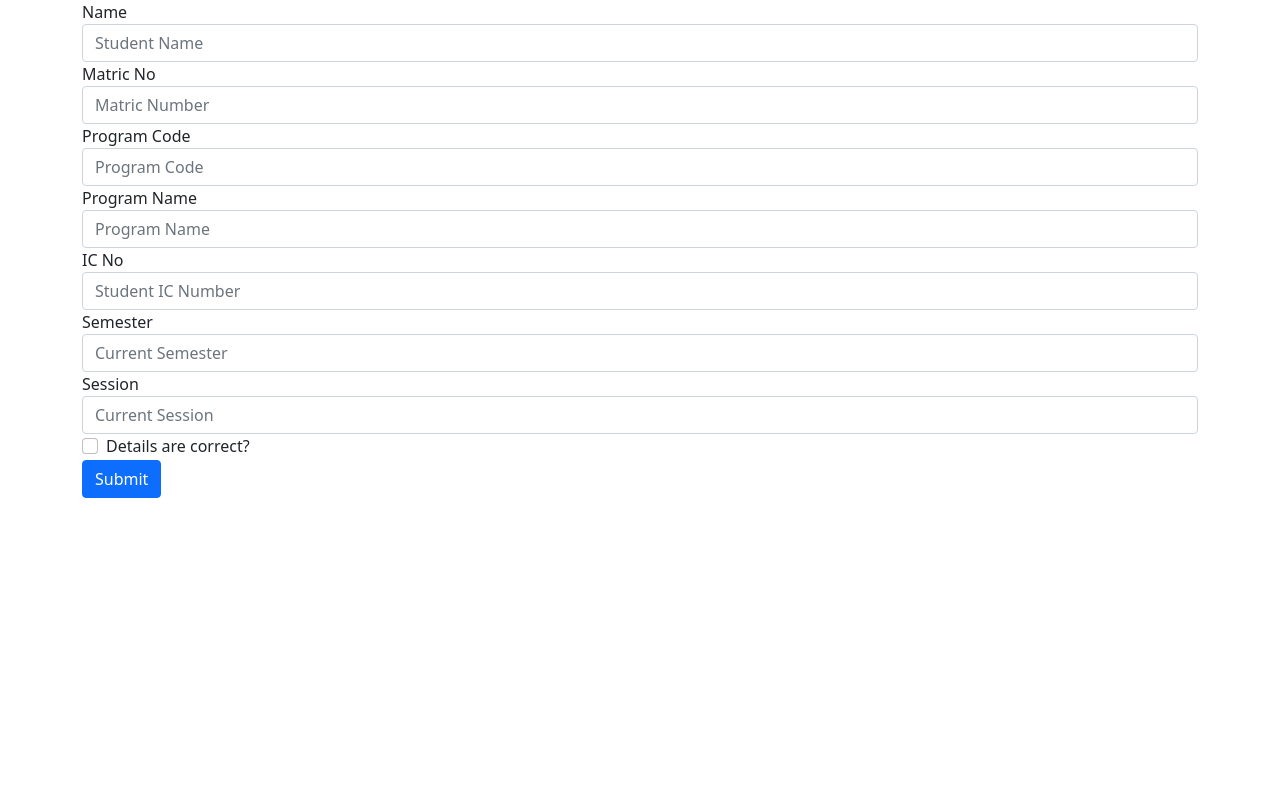
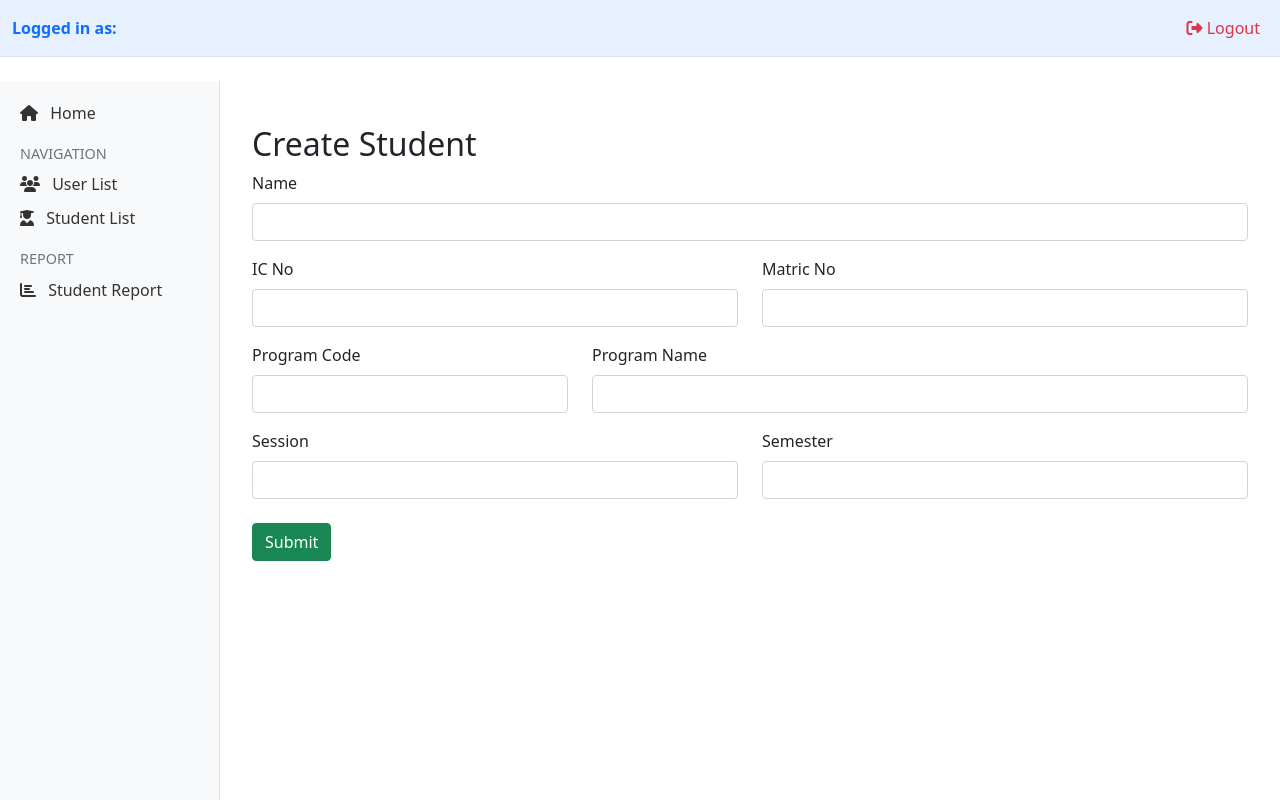
Before and after one commit to kingfisher11/py-training, a Flask app: template templates/student/student_form.html in a window 1280 px wide. Run offline with Flask 3, Linux system fonts and the light colour scheme; the template is opened without the code that fills it, so the values that code supplies are empty; some libraries are stand-ins or nearby versions.

Commit message:
add authentication, csrf form, dashboard

```diff
--- a/__init__.py
+++ b/__init__.py
@@ -4,9 +4,11 @@ from flask import Flask
 from flask_sqlalchemy import SQLAlchemy
 from sqlalchemy import text
 from flask_migrate import Migrate
+from flask_wtf import CSRFProtect
 
 import psycopg2
 import os
+csrf = CSRFProtect()
 
 db = SQLAlchemy()
 migrate = Migrate()
@@ -27,10 +29,14 @@ def create_app():
     from einvoicing.user.views import user
     from einvoicing.invoice.views import invoice
     from einvoicing.student.views import student
+    from einvoicing.auth.views import auth
+    from einvoicing.home.views import home
 
+    app.register_blueprint(auth, url_prefix='/auth')
     app.register_blueprint(user, url_prefix='/usr')
     app.register_blueprint(invoice, url_prefix='/inv')
     app.register_blueprint(student, url_prefix='/std')
+    app.register_blueprint(home)
 
     # Upload settings
     UPLOAD_FOLDER = os.path.join(os.getcwd(), 'uploads')
@@ -48,5 +54,5 @@ def create_app():
             return "Database connected successfully!"
         except Exception as e:
             return f"Database connection failed: {str(e)}"
-
+    csrf.init_app(app)
     return app
--- a/student/views.py
+++ b/student/views.py
@@ -8,6 +8,8 @@ from einvoicing.club.models import Club
 import pandas as pd
 import matplotlib.pyplot as plt
 from werkzeug.utils import secure_filename
+from einvoicing.utils import login_required
+
 import io
 import os
 
@@ -63,6 +65,7 @@ def delete_student(id):
     return redirect(url_for('student.list_student'))  # Replace with your actual listing route
 
 @student.route("/list")
+@login_required
 def list_student():
     keyword = request.args.get('keyword', '').strip()
     page = request.args.get('page', 1, type=int)
--- a/templates/base.html
+++ b/templates/base.html
@@ -5,16 +5,108 @@
     <meta name="viewport" content="width=device-width, initial-scale=1.0">
     <title>Sistem Inbois</title>
     <link href="https://cdn.jsdelivr.net/npm/bootstrap@5.0.2/dist/css/bootstrap.min.css" rel="stylesheet">
-    <!-- Font Awesome CDN -->
+    <script src="https://cdn.jsdelivr.net/npm/bootstrap@5.3.0/dist/js/bootstrap.bundle.min.js"></script>
+
+    <!-- Font Awesome -->
     <link rel="stylesheet" href="https://cdnjs.cloudflare.com/ajax/libs/font-awesome/6.5.0/css/all.min.css" integrity="sha512-..." crossorigin="anonymous" referrerpolicy="no-referrer" />
 
+    <style>
+        body {
+            min-height: 100vh;
+            display: flex;
+            flex-direction: column;
+        }
+        .wrapper {
+            flex: 1;
+            display: flex;
+        }
+        .sidebar {
+            width: 220px;
+            background-color: #f8f9fa;
+            padding: 20px;
+            border-right: 1px solid #dee2e6;
+        }
+        .sidebar h5 {
+            margin-top: 20px;
+            margin-bottom: 10px;
+            font-size: 0.9rem;
+            text-transform: uppercase;
+            color: #6c757d;
+        }
+        .sidebar a {
+            display: block;
+            margin-bottom: 10px;
+            color: #333;
+            text-decoration: none;
+        }
+        .sidebar a:hover {
+            text-decoration: underline;
+        }
+        .main {
+            flex: 1;
+            padding: 20px;
+        }
+
+        .navbar-custom {
+            background-color: #e6f0ff !important;  /* light blue */
+        }
+    </style>
 </head>
 <body>
-    <div class="container">
+
+    <!-- Navbar -->
+    <nav class="navbar navbar-expand-lg navbar-light navbar-custom border-bottom mb-4">
+        <div class="container-fluid">
+            <!-- Left: User Info -->
+            <span class="navbar-text text-primary fw-bold">
+                Logged in as: {{ session['user_name'] }}
+            </span>
+
+            <!-- Right: Logout Icon -->
+            <ul class="navbar-nav ms-auto">
+                <li class="nav-item">
+                    <a href="{{ url_for('auth.logout') }}" class="nav-link text-danger">
+                        <i class="fas fa-sign-out-alt"></i> Logout
+                    </a>
+                </li>
+            </ul>
+        </div>
+    </nav>
+
+
+    <div class="wrapper">
+        <!-- Sidebar -->
+        <div class="sidebar">
+            <a href="{{ url_for('home.dashboard') }}"><i class="fas fa-home me-2"></i> Home</a>
+
+            <h5>Navigation</h5>
+            <a href="{{ url_for('user.list_user') }}"><i class="fas fa-users me-2"></i> User List</a>
+            <a href="{{ url_for('student.list_student') }}"><i class="fas fa-user-graduate me-2"></i> Student List</a>
+
+            <h5>Report</h5>
+            <a href="{{ url_for('student.student_chart') }}"><i class="fas fa-chart-bar me-2"></i> Student Report</a>
+        </div>
+
+        <!-- Main Content -->
+        <div class="main">
+            {% with messages = get_flashed_messages(with_categories=true) %}
+                {% if messages %}
+                    {% for category, message in messages %}
+                        <div class="alert alert-{{ category }} alert-dismissible fade show" role="alert">
+                            {{ message }}
+                            <button type="button" class="btn-close" data-bs-dismiss="alert" aria-label="Close"></button>
+                        </div>
+                    {% endfor %}
+                {% endif %}
+            {% endwith %}
+
             {% block container %}
             {% endblock %}
+        </div>
     </div>
+
     {% block scripts %}
     {% endblock %}
+
 </body>
 </html>
--- a/templates/student/student_form.html
+++ b/templates/student/student_form.html
@@ -1,39 +1,64 @@
 {% extends 'base.html' %}
 {% block container %}
+<div class="container mt-4">
+    <h2>Create Student</h2>
     <form action="{{ url_for('student.save_student') }}" method="POST">
-    <div class="form-group">
-        <label for="name_input">Name</label>
-        <input type="text" class="form-control" name="name_input" placeholder="Student Name" oninput="this.value = this.value.toUpperCase()">
+        <input type="hidden" name="csrf_token" value="{{ csrf_token() }}">
+        <!-- Name (full row) -->
+        <div class="mb-3">
+            <label for="name_input" class="form-label">Name</label>
+            <input type="text" name="name_input" id="name_input" class="form-control text-uppercase" required>
         </div>
-    <div class="form-group">
-        <label for="matric_input">Matric No</label>
-        <input type="text" class="form-control" name="matric_input" placeholder="Matric Number" oninput="this.value = this.value.toUpperCase()">
+
+        <!-- IC No and Matric No (side by side) -->
+        <div class="row mb-3">
+            <div class="col-md-6">
+                <label for="ic_input" class="form-label">IC No</label>
+                <input type="number" name="ic_input" id="ic_input" class="form-control" required>
             </div>
-    <div class="form-group">
-        <label for="progcode_input">Program Code</label>
-        <input type="text" class="form-control" name="progcode_input" placeholder="Program Code" oninput="this.value = this.value.toUpperCase()">
+            <div class="col-md-6">
+                <label for="matric_input" class="form-label">Matric No</label>
+                <input type="number" name="matric_input" id="matric_input" class="form-control" required>
             </div>
-    <div class="form-group">
-        <label for="progname_input">Program Name</label>
-        <input type="text" class="form-control" name="progname_input" placeholder="Program Name" oninput="this.value = this.value.toUpperCase()">
         </div>
-    <div class="form-group">
-        <label for="ic_input">IC No</label>
-        <input type="number" class="form-control" name="ic_input" placeholder="Student IC Number">
+
+        <!-- Program Code (smaller) and Program Name (larger) -->
+        <div class="row mb-3">
+            <div class="col-md-4">
+                <label for="progcode_input" class="form-label">Program Code</label>
+                <input type="text" name="progcode_input" id="progcode_input" class="form-control text-uppercase" required>
             </div>
-    <div class="form-group">
-        <label for="sem_input">Semester</label>
-        <input type="number" class="form-control" name="sem_input" placeholder="Current Semester">
+            <div class="col-md-8">
+                <label for="progname_input" class="form-label">Program Name</label>
+                <input type="text" name="progname_input" id="progname_input" class="form-control text-uppercase" required>
             </div>
-    <div class="form-group">
-        <label for="session_input">Session</label>
-        <input type="number" class="form-control" name="session_input" placeholder="Current Session">
         </div>
-    <div class="form-check">
-        <input type="checkbox" class="form-check-input" id="exampleCheck1" name="confirm">
-        <label class="form-check-label" for="exampleCheck1">Details are correct?</label>
+
+        <!-- Session and Semester -->
+        <div class="row mb-4">
+            <div class="col-md-6">
+                <label for="session_input" class="form-label">Session</label>
+                <input type="number" name="session_input" id="session_input" class="form-control" required>
             </div>
-    <button type="submit" class="btn btn-primary">Submit</button>
+            <div class="col-md-6">
+                <label for="sem_input" class="form-label">Semester</label>
+                <input type="number" name="sem_input" id="sem_input" class="form-control" required>
+            </div>
+        </div>
+
+        <button type="submit" class="btn btn-success">Submit</button>
     </form>
+</div>
 
+<!-- Auto-uppercase input values -->
+<script>
+    document.addEventListener('DOMContentLoaded', function () {
+        const uppercaseFields = document.querySelectorAll('.text-uppercase');
+        uppercaseFields.forEach(input => {
+            input.addEventListener('input', () => {
+                input.value = input.value.toUpperCase();
+            });
+        });
+    });
+</script>
 {% endblock %}
```
Also changed, not shown: auth/forms.py (added, +13 -0 lines), auth/views.py (added, +55 -0 lines), home/views.py (added, +24 -0 lines), templates/auth/login.html (added, +18 -0 lines), templates/auth/register.html (added, +53 -0 lines), templates/home/dashboard.html (added, +90 -0 lines), templates/student/list.html (+64 -30 lines), user/models.py (+24 -3 lines), user/views.py (+4 -16 lines), utils.py (added, +11 -0 lines), 1 other file. Lines whose indentation alone changed are shown as unchanged.
